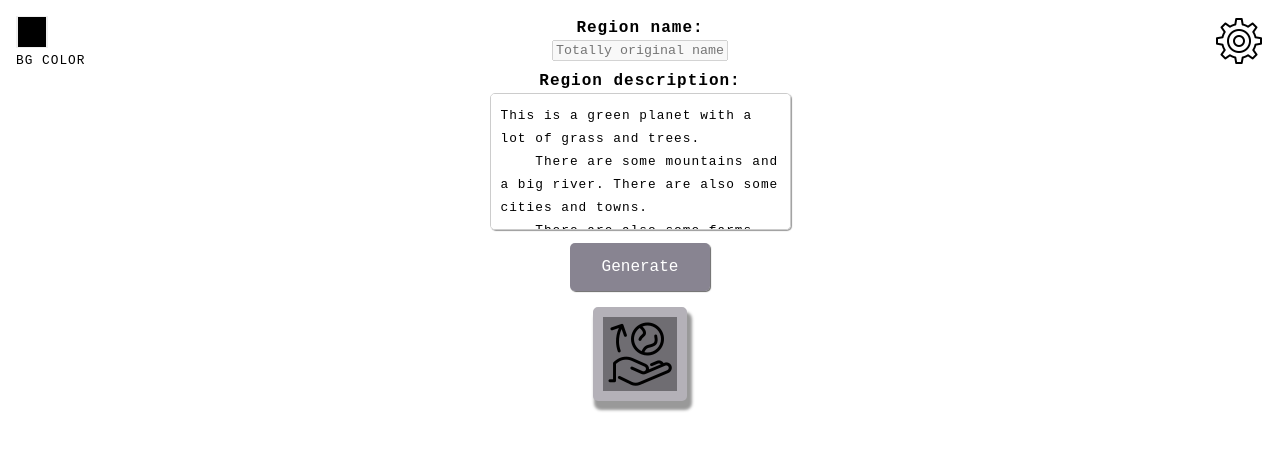
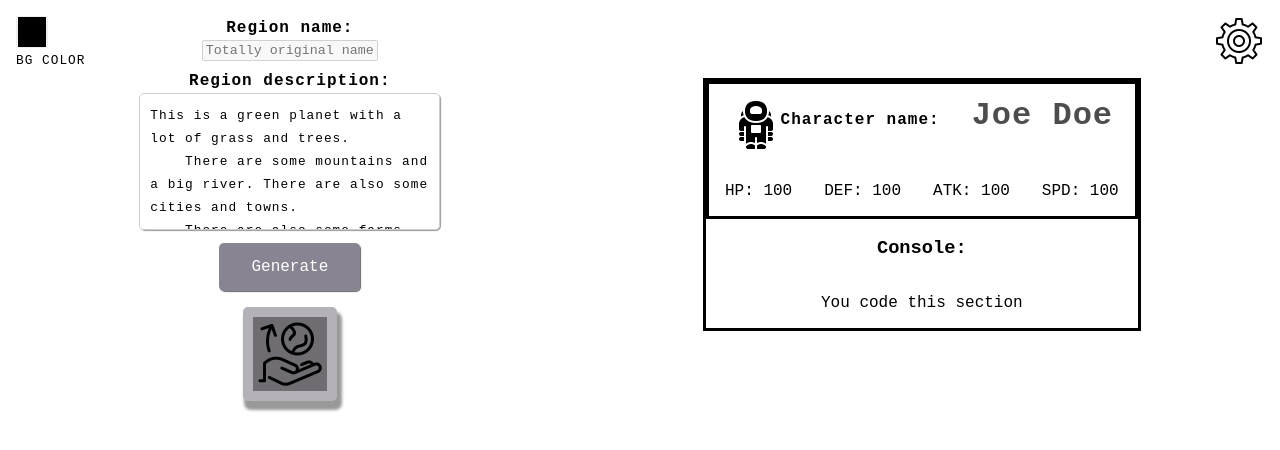
Before and after one commit to Mares1492/UntitledWorld, a plain HTML site: page index.html in a window 1280 px wide. Drawn offline with Linux system fonts and the light colour scheme.

Commit message:
closes #22

```diff
--- a/classes/Planet/Terrain.js
+++ b/classes/Planet/Terrain.js
@@ -40,7 +40,7 @@ class Terrain {
         this.symbol = '...';
         this.img = '/img/fire.png';
     }
-    handlePlayerPassing(counter) {
+    handlePlayerBypassing(counter) {
         if (this.isPassable) {
             console.log(`Passed through ${this.name} at ${this.x},${this.y}`);
             setTimeout(() => {
--- a/css/stylesheet.css
+++ b/css/stylesheet.css
@@ -1,6 +1,82 @@
 * {
     font-family: "Fira Code Retina", monospace;
 }
+
+.global-component{
+    display: flex;
+    flex-direction: row;
+    justify-content: space-around;
+}
+
+.info-component{
+    display: flex;
+    flex-direction: column;
+    justify-content: space-around;
+    align-items: center;
+    border: black solid 3px;
+    min-width: 30%;
+    margin: auto 0;
+}
+
+.landscape-container{
+    display: flex;
+    flex-direction: column;
+    flex-wrap: nowrap;
+    border: 10px solid #b4b1b8;
+    padding: 5px;
+    box-shadow: 3px 7px 3px 2px #999;
+    border-radius: 5px;
+    margin: 0 auto;
+    inline-size: fit-content;
+    background-color: #6f6d72;
+    user-select: none;
+    transition: all 400ms ease-in-out;
+    place-self: center center;
+}
+
+.console-container{
+    display: flex;
+    flex-direction: column;
+    flex-wrap: nowrap;
+    justify-content: space-around;
+    align-items: center;
+}
+
+.character-container{
+    display: flex;
+    flex-direction: column;
+    justify-content: space-around;
+    align-items: center;
+    border: black solid 3px;
+    margin: auto 0;
+}
+
+.character-name{
+    display: flex;
+    flex-direction: row;
+    min-width: 30%;
+    margin: 1em;
+}
+
+#character-name{
+    font-weight: bold;
+    color: rgba(32,32,32,0.8);
+    font-size: 2em;
+    letter-spacing: 1px;
+    line-height: 1;
+    margin-left: 1em ;
+}
+
+.character-stats{
+    display: flex;
+    flex-direction: row;
+    justify-content: space-around;
+    align-items: center;
+}
+.character-stat{
+    margin: 1em;
+}
+
 
 input[type="color"] {
     -webkit-appearance: none;
@@ -92,24 +168,6 @@ textarea:focus {
     background-color: rgba(57,51,72,0.4);
 }
 
-.landscape-container{
-    display: flex;
-    flex-direction: column;
-    flex-wrap: wrap;
-    border: 10px solid #b4b1b8;
-    padding: 5px;
-    box-shadow: 3px 7px 3px 2px #999;
-    border-radius: 5px;
-    margin: 0 auto;
-    inline-size: fit-content;
-    background-color: #6f6d72;
-    max-width: 90%;
-    max-height: 30%;
-    user-select: none;
-    transition: all 400ms ease-in-out;
-    place-self: center center;
-
-}
 
 .tiles{
     display: flex;
--- a/index.html
+++ b/index.html
@@ -14,6 +14,7 @@
     <input id="bg-color-input" type="color"><label for="bg-color-input">BG COLOR</label>
 </div>
 <div class="settings"><img src="./img/settings/settings-icon.png?" alt="Settings" width="50" height="50"></div>
+<div class = "global-component">
 <div class = map-component>
     <div id = "modal" onclick="closeModal()" class="modal-overlay">
         <div class="modal-content">
@@ -56,5 +57,26 @@
     </div>
     <img id="exit-city-button" class="modal-btn" src="./img/exit-city.png" width="100" height="100" alt="landing">
 </div>
+<div class="info-component">
+    <div class = "character-container">
+        <div class ="character-name">
+            <img src="./img/space-man.png" alt="god" width="50" height="50">
+            <label class="beautiful-text" for="character-name">Character name:</label>
+            <div id="character-name">Joe Doe</div>
+        </div>
+        <div class ="character-stats">
+            <div class="character-stat" id="hp">HP: 100</div>
+            <div class="character-stat" id="def">DEF: 100</div>
+            <div class="character-stat" id="atk">ATK: 100</div>
+            <div class="character-stat" id="spd">SPD: 100</div>
+        </div>
+
+    </div>
+    <div class = "console-container">
+        <h3>Console:</h3>
+        <p id="info">You code this section</p>
+    </div>
+</div>
+</div>
 </body>
 </html>
--- a/index.js
+++ b/index.js
@@ -67,7 +67,7 @@ const generatePic = () =>{
     const region = new Region(
         "New Hope",
         text,
-        parent.innerWidth/70,
+        parent.innerWidth/120,
         parent.innerHeight/70,
         planet.name
         );
```
Also changed, not shown: img/space-man.png (added).
